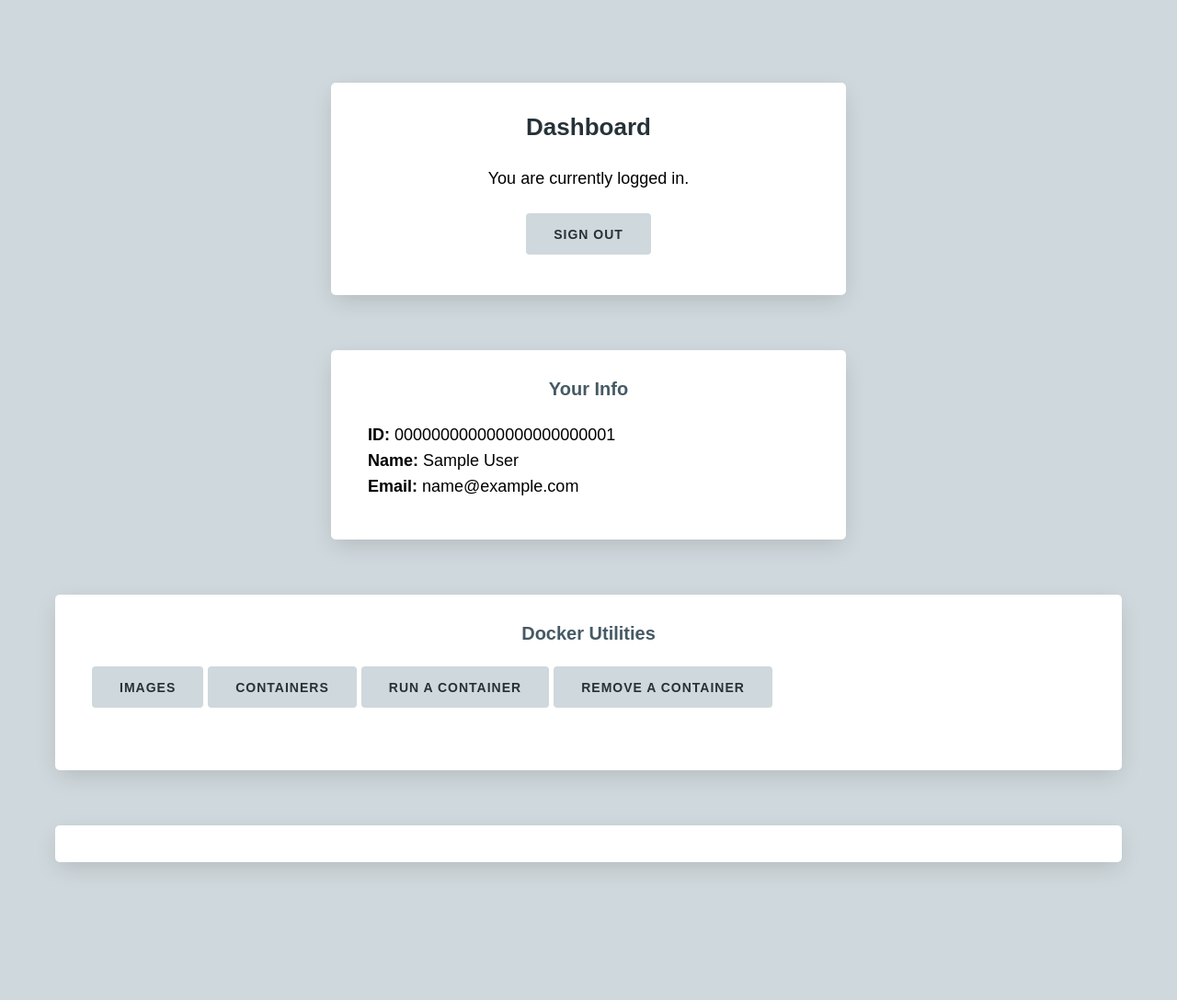
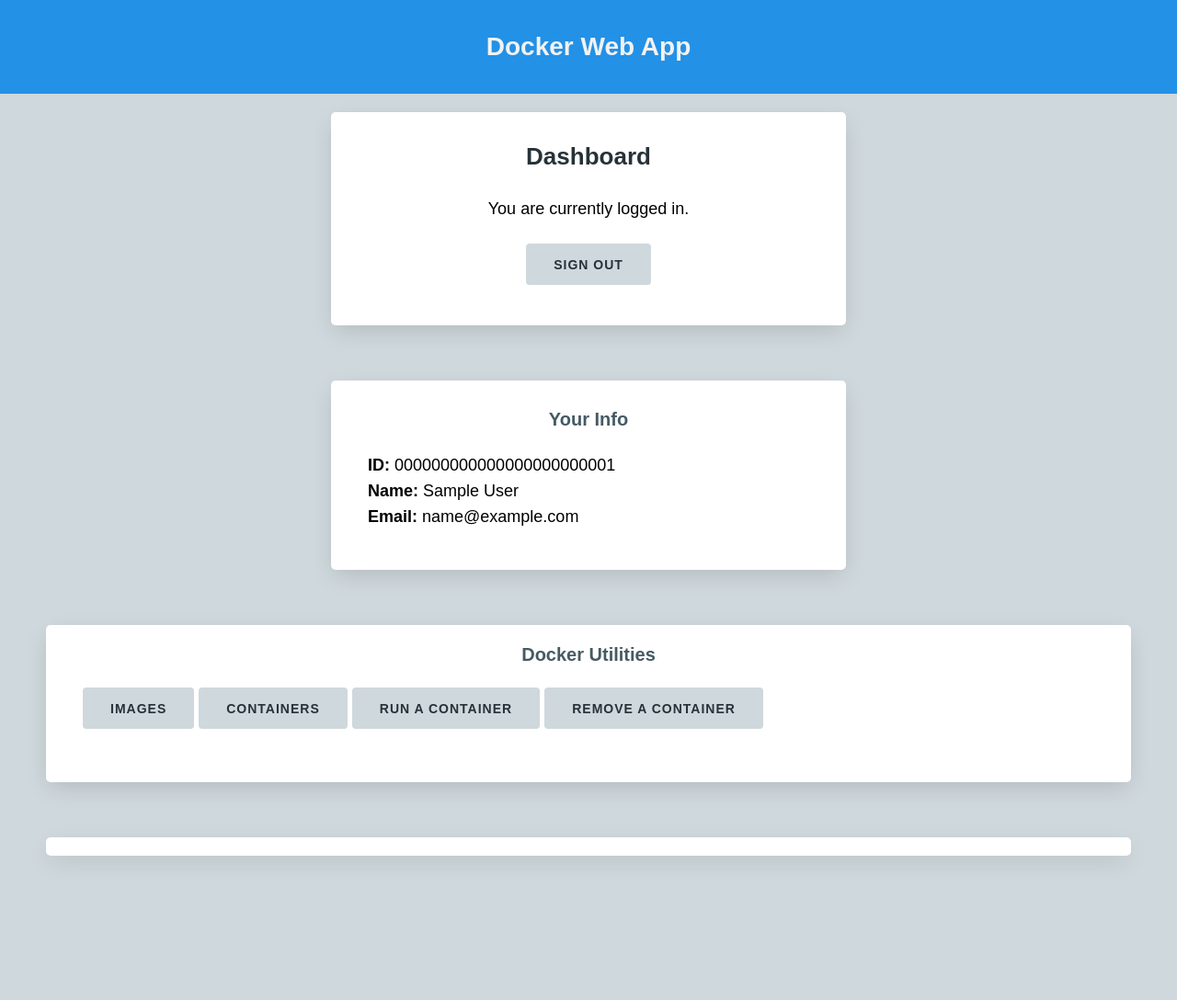
Before and after one commit to mtabishk/flask-docker-web-app, a Flask app: page /dashboard/ in a window 1280 px wide. Shown: the whole page at 92% size. After the commit the page ends 931 px from the top, so only its background shows below. Run offline with Flask 2, Linux system fonts and the light colour scheme; the visitor is signed in with stand-in values (Sample User, id 1).

Commit message:
completed

```diff
--- a/static/css/styles.css
+++ b/static/css/styles.css
@@ -30,6 +30,20 @@ body {
     color: var(--black);
     background: var(--grey-light);
 }
+/* nav bar */
+/* Add a black background color to the top navigation */
+.topnav {
+  background-color: #2391e6;
+  overflow: hidden;
+}
+
+.topnav-h {
+  color: #f2f2f2;
+  text-align: center;
+  padding: 0px 0px;
+  text-decoration: none;
+  font-size: 28px;
+}
 
 /* Typography */
 .center {
@@ -57,7 +71,7 @@ p {
 /* Cards */
 .card-wrapper {
     margin: 0 auto;
-    padding: 90px 30px;
+    padding: 20px 30px;
     flex-wrap: wrap;
     justify-content: center;
     display: flex;
@@ -87,8 +101,8 @@ p {
 }
 
 .card2 {
-    margin: 0 30px 60px;
-    padding: 20px 40px;
+    margin: 0 20px 60px;
+    padding: 10px 40px;
     width: 1180px;
     box-shadow: 0 8px 26px -4px rgba(0, 0, 0, 0.15);
     border-radius: 5px;
@@ -110,8 +124,8 @@ p {
 }
 
 .card3 {
-    margin: 0 30px 60px;
-    padding: 20px 40px;
+    margin: 0 20px 60px;
+    padding: 10px 40px;
     width: 1180px;
     box-shadow: 0 8px 26px -4px rgba(0, 0, 0, 0.15);
     border-radius: 5px;
@@ -164,6 +178,25 @@ p {
         width: 100%;
         border-radius: 0;
     }
+}
+
+#removediv{
+    margin: 0 30px 60px;
+    padding: 20px 40px;
+    width: 1180px;
+    box-shadow: 0 8px 26px -4px rgba(0, 0, 0, 0.15);
+    border-radius: 5px;
+    background: var(--white);
+    display: none;
+}
+.cardpop2 {
+    margin: 0 30px 60px;
+    padding: 20px 40px;
+    width: 1180px;
+    box-shadow: 0 8px 26px -4px rgba(0, 0, 0, 0.15);
+    border-radius: 5px;
+    background: var(--white);
+    display: none;
 }
 /* Forms */
 form {
--- a/static/js/docker.js
+++ b/static/js/docker.js
@@ -41,3 +41,26 @@ function closeRunPop(){
 	pop= document.getElementById("rundiv");
 	pop.style.display="none";
 }
+
+function removeContainer() {
+        id = document.getElementById('nameid2').value;
+        console.log(id);
+        var xhr = new XMLHttpRequest();
+        var url = "http://13.232.129.9/cgi-bin/cmd.py?cmd=docker+rm+-f+" + id;
+        xhr.open("GET", url, true);
+        xhr.send();
+        xhr.onload = function () {
+                var res = xhr.responseText;
+                document.getElementById('div1').innerHTML = res;
+        }
+}
+
+function removepop(){
+        pop= document.getElementById("removediv");
+        pop.style.display="block";
+
+}
+function closeRemovePop(){
+        pop= document.getElementById("removediv");
+        pop.style.display="none";
+}
--- a/templates/base.html
+++ b/templates/base.html
@@ -11,7 +11,9 @@
 
 </head>
 <body>
-
+<div class="topnav">
+  <h4 class="topnav-h"> Docker Web App </h4>
+</div>
   {% block content %}
     {# Template inserted here #}
   {% endblock %}
--- a/templates/dashboard.html
+++ b/templates/dashboard.html
@@ -34,7 +34,7 @@
       	<button onclick="getImages();" class="btn btn--secondary" type="button">Images</button>
 	<button onclick="getContainers();" class="btn btn--secondary" type="button">Containers</button>
 	<button onclick="runpop();" class="btn btn--secondary" type="button">Run a Container</button>
-	<button class="btn btn--secondary" type="button">Remove a Container</button>
+	<button onclick="removepop();" class="btn btn--secondary" type="button">Remove a Container</button>
       </p>
     </div>
 
@@ -56,9 +56,26 @@
 
 
 
-    </div>
+ </div>
 
-    <div id='div1' class="card3"></div>
+ <div id='removediv' class="cardpop2">
+
+      <h1 class="center">Remove a container</h1>
+
+
+        <label for="name">Container ID</label>
+        <input type="text" id="nameid2" name="name" class="field" required>
+
+        <p class="error error--hidden"></p>
+
+        <button type="button" onclick="removeContainer();" class="btn">Remove</button>
+        <button type="button" style="background:red" onclick="closeRemovePop();" class="btn">Close</button>
+
+
+
+ </div>
+
+ <div id='div1' class="card3"></div>
 
   </div>
 
```
Also changed, not shown: 1 other file.
